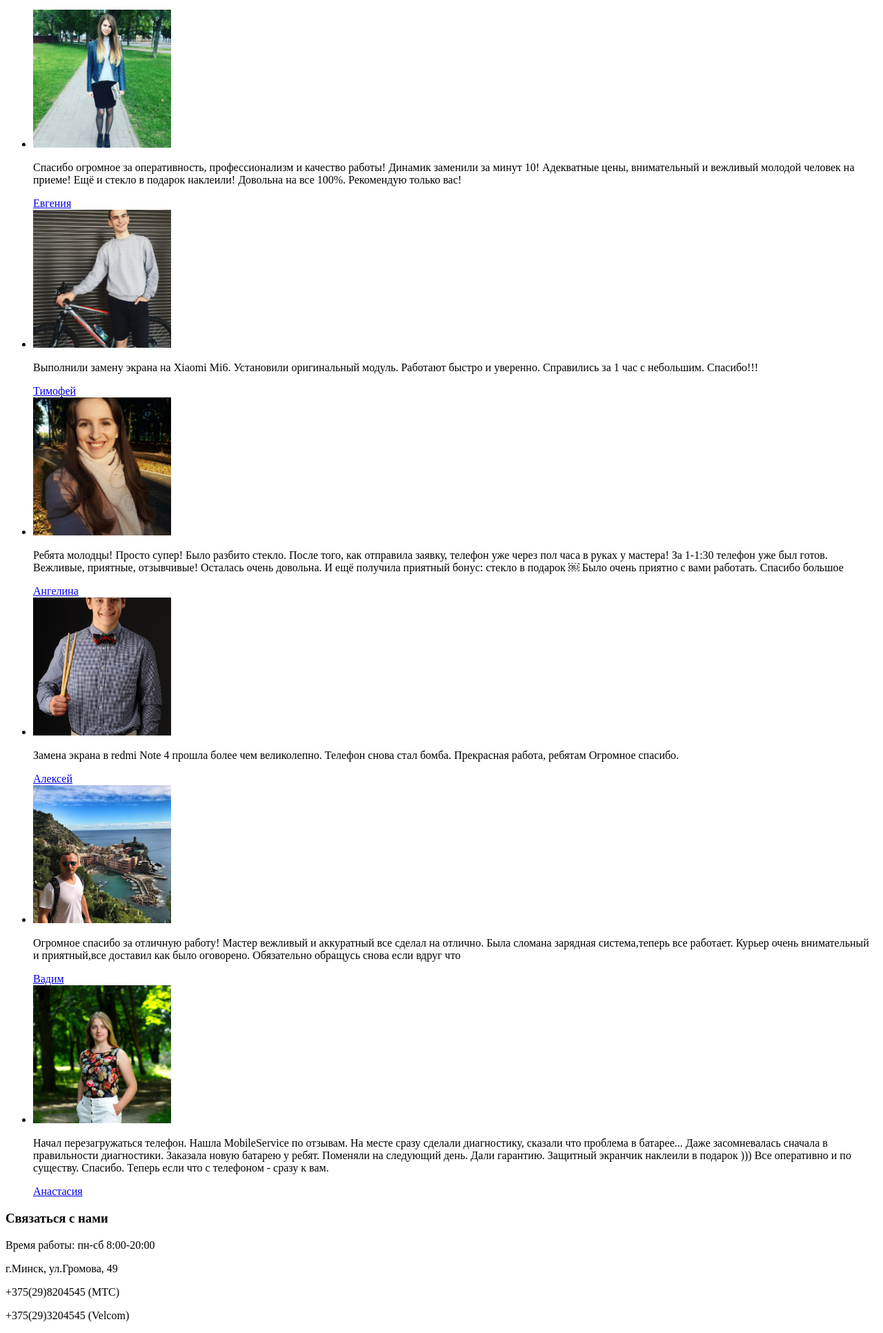
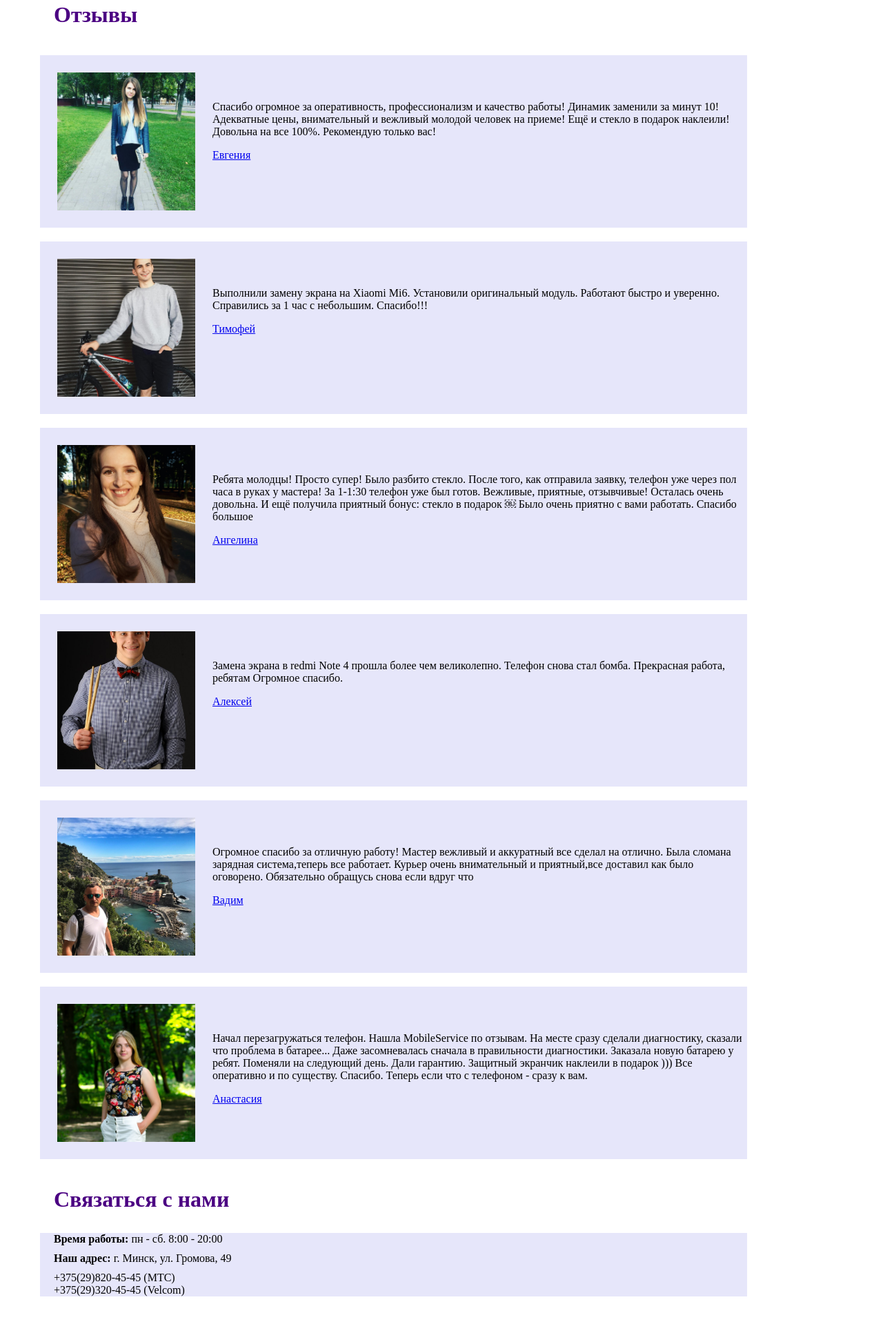
Before and after one commit to AdukarIT/GoroshkoIP, a plain HTML site: page FirstProject/comments.html in a window 1280 px wide. Shown: the part 115-2047 px from the top of the page at 69% size. After the commit the page ends 2014 px from the top, so only its background shows below. Drawn offline with Linux system fonts and the light colour scheme.

Commit message:
update comments.html

```diff
--- a/FirstProject/comments.html
+++ b/FirstProject/comments.html
@@ -2,86 +2,121 @@
 <html>
 	<head>
 		<title>сервис ремонта мобильных телефонов</title>
-		<p><img src="logo.png">MobileService</p>
 		<link rel="stylesheet" href="styles/MyStyle.css">
+		<style>
+			li {
+				list-style-type: none; /* Убираем маркеры */
+			}
+		</style>
 	</head>
 
-	<body>
+	<body color="#EEEEEE">
 		<header>
+			<div >
+				<p class="logoStyle">
+					<img src="images/logo.png" width="30" height="30"> MobileService</p>
+			</div>
 			<nav>
-				<a href="/index#service">УСЛУГИ</a>
-				<a href="/index.html#mobile">УСТРОЙСТВА</a>
-				<a href="#comments">ОТЗЫВЫ</a>
-				<a href="#contacts">СВЯЗАТЬСЯ С НАМИ</a>
+				<a href="index.html#service" class="logoStyle">УСЛУГИ</a>
+				<a href="index.html#mobile" class="logoStyle">УСТРОЙСТВА</a>
+				<a href="#comments" class="logoStyle">ОТЗЫВЫ</a>
+				<a href="#contacts" class="logoStyle">СВЯЗАТЬСЯ С НАМИ</a>
 			</nav>
 		</header>
 
 		<main>
-			<h3 id="comments">Отзывы</h3>
+			<!-- <div class="divStyle"> -->
+			<h1 id="comments" class="h1Style" class="textStyle">Отзывы</h1>
+			<!-- </div>> -->
 				<ul>
 					<li>
-						<div>
+						<div class="commentStyle">
+							<div class="commentPhotoStyle">
 								<img src="images/GeniaKarp.jpg" class="imageStyle">
+							</div>
+							<div class="commentCommentStyle">
 								<p>Спасибо огромное за оперативность, профессионализм и качество работы! Динамик заменили за минут 10!
 									Адекватные цены, внимательный и вежливый молодой человек на приеме! Ещё и стекло в подарок наклеили!
 									Довольна на все 100%. Рекомендую только вас!</p>
 									<a href="https://vk.com/id171361621">Евгения</a>
 							</div>
+						</div>
 					</li>
 					<li>
-						<div>
+						<div class="commentStyle">
+								<div class="commentPhotoStyle">
 									<img src="images/TimaAndr.jpg" class="imageStyle">
+								</div>
+								<div class="commentCommentStyle">
 									<p>Выполнили замену экрана на Xiaomi Mi6. Установили оригинальный модуль. Работают быстро и уверенно.
 									Справились за 1 час с небольшим. Спасибо!!!</p>
 									<a href="https://vk.com/kotkin_tim">Тимофей</a>
 								</div>
+						</div>
 					</li>
 					<li>
-						<div>
+						<div class="commentStyle">
+								<div class="commentPhotoStyle">
 									<img src="images/AngelSai.jpg" class="imageStyle">
+								</div>
+								<div class="commentCommentStyle">
 									<p>Ребята молодцы! Просто супер! Было разбито стекло. После того, как отправила заявку, телефон уже через
 									пол часа в руках у мастера! За 1-1:30 телефон уже был готов. Вежливые, приятные, отзывчивые! Осталась очень довольна.
 									И ещё получила приятный бонус: стекло в подарок ￼ Было очень приятно с вами работать. Спасибо большое</p>
 									<a href="https://vk.com/id140265954">Ангелина</a>
 								</div>
+						</div>
 					</li>
 					<li>
-						<div>
+						<div class="commentStyle">
+								<div class="commentPhotoStyle">
 									<img src="images/AlexSkrip.jpg" class="imageStyle">
+								</div>
+								<div class="commentCommentStyle">
 									<p>Замена экрана в redmi Note 4 прошла более чем великолепно. Телефон снова стал бомба. Прекрасная работа, ребятам Огромное спасибо.</p>
 									<a href="https://vk.com/aleshka_kartoshka8">Алексей</a>
 								</div>
+						</div>
 					</li>
 					<li>
-						<div>
+						<div class="commentStyle">
+								<div class="commentPhotoStyle">
 									<img src="images/VadimUst.jpg" class="imageStyle">
+								</div>
+								<div class="commentCommentStyle">
 									<p> Огромное спасибо за отличную работу! Мастер вежливый и аккуратный все сделал на отлично. Была сломана зарядная система,теперь все работает.
 									Курьер очень внимательный и приятный,все доставил как было оговорено. Обязательно обращусь снова если вдруг что</p>
 									<a href="https://vk.com/vadimust">Вадим</a>
 								</div>
+						</div>
 					</li>
 					<li>
-						<div>
+						<div class="commentStyle">
+								<div class="commentPhotoStyle">
 									<img src="images/AnastMaz.jpg" class="imageStyle">
+								</div>
+								<div class="commentCommentStyle">
 									<p>Начал перезагружаться телефон. Нашла MobileService по отзывам. На месте сразу сделали диагностику,
 									сказали что проблема в батарее... Даже засомневалась сначала в правильности диагностики. Заказала новую батарею у ребят.
 									Поменяли на следующий день. Дали гарантию. Защитный экранчик наклеили в подарок ))) Все оперативно и по существу.
 									Спасибо. Теперь если что с телефоном - сразу к вам.</p>
 									<a href="https://vk.com/nastya.mazurova">Анастасия</a>
 								</div>
+						</div>
 					</li>
 				</ul>
-			<h3 id="contacts">Связаться с нами</h3>
-				<div>
-					<p>Время работы: пн-сб 8:00-20:00</p>
-					<p>г.Минск, ул.Громова, 49</p>
-					<p>+375(29)8204545 (МТС)</p>
-					<p>+375(29)3204545 (Velcom)</p>
-				</div>
-
 		</main>
 
 		<footer>
+			<div >
+				<h1 id="contacts" class="h1Style">Связаться с нами</h1>
+					<div class="divStyle">
+							<p class="textStyle"><b>Время работы:</b>  пн - сб.  8:00 - 20:00</p>
+							<p class="textStyle"><b>Наш адрес: </b> г. Минск, ул. Громова, 49</p>
+							<p class="textStyle">+375(29)820-45-45 (МТС) <br>
+							+375(29)320-45-45 (Velcom)</p>
+						</div>
+			</div>
 		</footer>
 
 	</body>
--- a/FirstProject/styles/MyStyle.css
+++ b/FirstProject/styles/MyStyle.css
@@ -1,6 +1,40 @@
+.logoStyle{
+    margin: 10px 70px 20px;
+    font-size: 20px;
+    font-weight: bold;
+}
+.textStyle{
+    margin: 10px 20px;
+}
+.h1Style{
+    color: indigo;
+    margin: 30px 70px;
+}
+.divStyle{
+    margin: 20px 50px;
+    background: lavender;
+    width: 1025px;
+}
 .imageStyle{
     object-fit: cover;
+    height: 200px;
     width: 200px;
-    height: 200px;
+}
+.commentStyle{
+    height: 250px;
+    width: 1025px;
+    display: inline-block;
+    background: lavender;
+    margin: 10px;
 
 }
+.commentPhotoStyle{
+    float: left;
+    width: 200px;
+    padding: 25px;
+}
+.commentCommentStyle{
+    /*float: left;*/
+    width: 970px;
+    padding: 50px;
+}
```
Also changed, not shown: FirstProject/index.html (+10 -5 lines), FirstProject/images/logo.png (added). Lines whose indentation alone changed are shown as unchanged.
